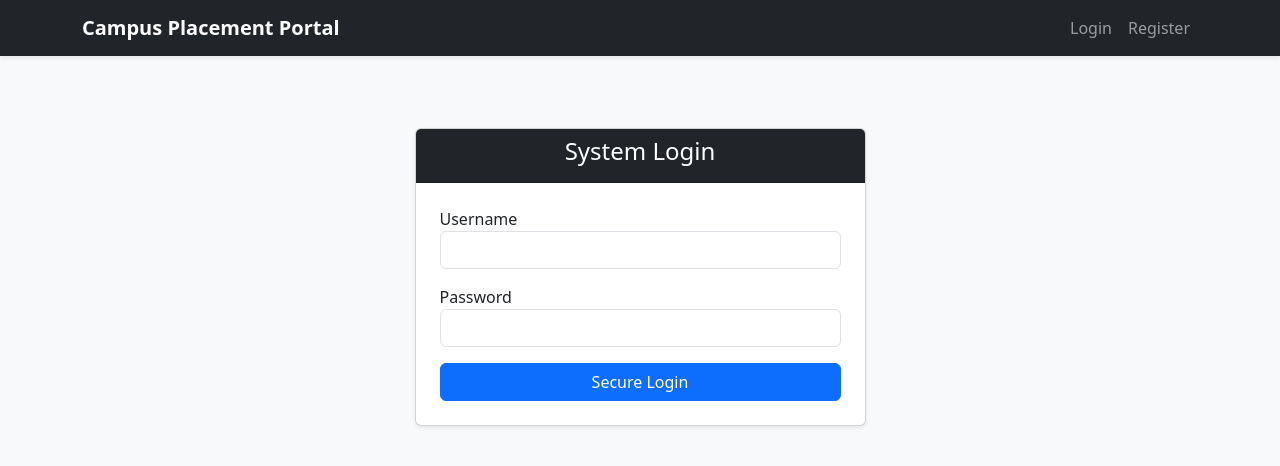
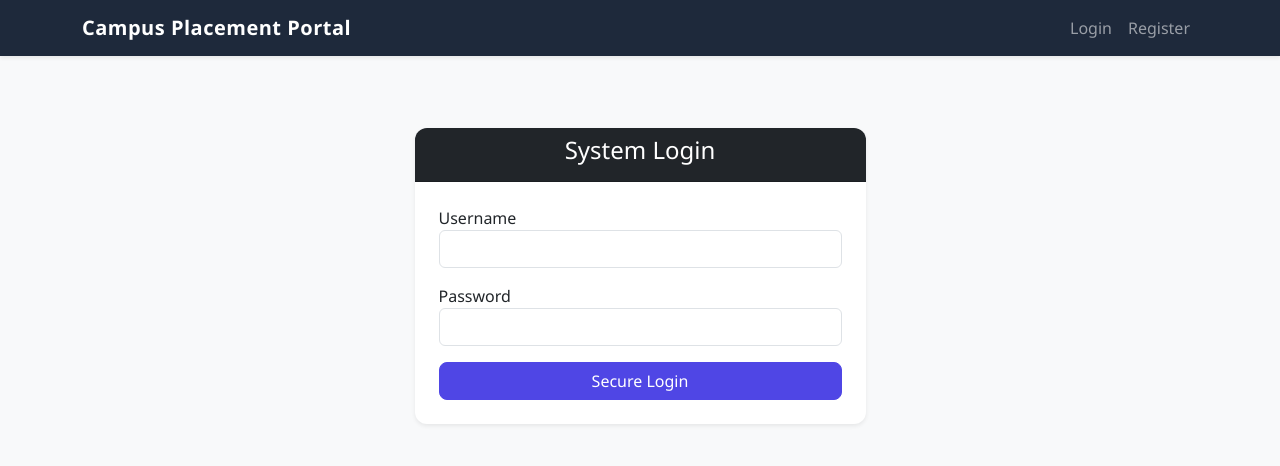
Before and after one commit to rishi-zen/Pracement-Portal, a Flask app: page /login in a window 1280 px wide. Shown: the top 466 px of the page. Run offline with Flask 3, Linux system fonts and the light colour scheme.

Commit message:
some changes and added css file

```diff
--- a/app.py
+++ b/app.py
@@ -1,8 +1,3 @@
-"""
-Main Application Logic
-Author: Rishi Kumar Singh
-Course: MAD-I
-"""
 
 from flask import Flask, render_template, request, redirect, url_for, flash
 from flask_login import LoginManager, login_user, logout_user, login_required, current_user
@@ -18,7 +13,7 @@ app.config['SQLALCHEMY_TRACK_MODIFICATIONS'] = False
 db.init_app(app)
 
 # ==========================================
-# Authentication Setup [cite: 181-184, 498]
+# Authentication Setup
 # ==========================================
 login_manager = LoginManager()
 login_manager.init_app(app)
@@ -45,7 +40,7 @@ def login_route():
         user = AppUser.query.filter_by(username=form_username).first()
 
         if user and check_password_hash(user.pass_hash, form_password):
-            # Constraint: Companies must wait for approval [cite: 66, 366-367]
+            # Constraint: Companies must wait for approval
             if user.account_type == 'company':
                 if user.company_record.admin_verification != 'Approved':
                     flash('Access Denied: Your company profile is pending Admin approval.', 'danger')
@@ -78,7 +73,7 @@ def register_route():
         db.session.add(new_user)
         db.session.flush() # Get the ID before committing
 
-        # Create specific profiles [cite: 58-59, 108-111, 463-464]
+        # Create specific profiles
         if role == 'student':
             student = StudentProfile(
                 auth_id=new_user.id,
@@ -121,7 +116,7 @@ def dashboard_route():
         t_drives = CampusDrive.query.count()
         t_apps = JobApplication.query.count()
 
-        # Pending Approvals [cite: 66, 348-354]
+        # Pending Approvals
         pending_comps = CompanyProfile.query.filter_by(admin_verification='Pending').all()
         pending_drives = CampusDrive.query.filter_by(current_status='Pending').all()
 
@@ -134,7 +129,7 @@ def dashboard_route():
                                p_drives=pending_drives)
 
     elif current_user.account_type == 'company':
-        # Fetch only the drives posted by this specific company [cite: 88, 464]
+        # Fetch only the drives posted by this specific company
         my_drives = CampusDrive.query.filter_by(company_ref=current_user.company_record.id).all()
         return render_template('company_dashboard.html', drives=my_drives)
     elif current_user.account_type == 'student':
@@ -144,7 +139,7 @@ def dashboard_route():
         # Fetch the student's complete application history
         my_apps = JobApplication.query.filter_by(student_ref=current_user.student_record.id).all()
 
-        # Create a list of drive IDs the student already applied to (to hide the Apply button)
+        # Create a list of drive IDs the student already applied to (to hide the Apply button
         applied_drive_ids = [app.drive_ref for app in my_apps]
 
         return render_template('student_dashboard.html',
@@ -192,7 +187,7 @@ def post_drive():
     if current_user.account_type != 'company':
         return redirect(url_for('dashboard_route'))
 
-    # Combine skills, experience, and salary to fit within our DB schema [cite: 89]
+    # Combine skills, experience, and salary to fit within our DB schema
     deadline_str = request.form.get('deadline')
     deadline_date = datetime.strptime(deadline_str, '%Y-%m-%d').date()
 
@@ -202,7 +197,7 @@ def post_drive():
         role_desc=f"{request.form.get('job_desc')} | Salary: {request.form.get('salary')}",
         requirements=f"Skills: {request.form.get('skills')} | Exp: {request.form.get('experience')}",
         last_date=deadline_date,
-        current_status='Pending' # Requires Admin Approval [cite: 351-354]
+        current_status='Pending' # Requires Admin Approval
     )
     db.session.add(new_drive)
     db.session.commit()
@@ -218,7 +213,7 @@ def update_drive(drive_id):
     drive = CampusDrive.query.get_or_404(drive_id)
     # Ensure this company owns the drive
     if drive.company_ref == current_user.company_record.id:
-        drive.current_status = request.form.get('new_status') # e.g., 'Closed' [cite: 90]
+        drive.current_status = request.form.get('new_status') # e.g., 'Closed'
         db.session.commit()
         flash(f'Drive status updated to {drive.current_status}.', 'success')
     return redirect(url_for('dashboard_route'))
@@ -232,13 +227,13 @@ def update_application(app_id):
     application = JobApplication.query.get_or_404(app_id)
     # Ensure this application belongs to a drive owned by this company
     if application.drive_details.company_ref == current_user.company_record.id:
-        # Update selection status (Shortlisted / Selected / Rejected) [cite: 92-93, 468-469]
+        # Update selection status (Shortlisted / Selected / Rejected)
         application.selection_status = request.form.get('new_status')
         db.session.commit()
         flash('Applicant status updated.', 'success')
     return redirect(url_for('dashboard_route'))
 # ==========================================
-# Student Functionalities [cite: 108-116, 470-484]
+# Student Functionalities
 # ==========================================
 @app.route('/student/apply/<int:drive_id>', methods=['POST'])
 @login_required
@@ -257,7 +252,7 @@ def apply_for_drive(drive_id):
     new_application = JobApplication(
         student_ref=student_id,
         drive_ref=drive_id,
-        selection_status='Applied' # Default status [cite: 410]
+        selection_status='Applied' # Default status
     )
     db.session.add(new_application)
     db.session.commit()
--- a/static/css/style.css
+++ b/static/css/style.css
@@ -0,0 +1,71 @@
+
+
+:root {
+    --primary-color: #4F46E5; /* Indigo */
+    --secondary-color: #1E293B; /* Slate Dark */
+    --accent-color: #10B981; /* Emerald Green */
+    --bg-light: #F8FAFC; /* Very Light Blue/Gray */
+    --text-dark: #3c587f;
+}
+
+body {
+    background-color: var(--bg-light);
+    font-family: 'Segoe UI', system-ui, -apple-system, sans-serif;
+    color: var(--text-dark);
+}
+
+/* Custom Navbar */
+.navbar {
+    background-color: var(--secondary-color) !important;
+    box-shadow: 0 4px 6px -1px rgba(0, 0, 0, 0.1);
+}
+
+.navbar-brand {
+    font-weight: 700;
+    letter-spacing: 0.5px;
+}
+
+/* Custom Cards for Dashboards */
+.card {
+    border: none;
+    border-radius: 12px;
+    box-shadow: 0 4px 15px rgba(0, 0, 0, 0.05);
+    transition: transform 0.2s ease-in-out, box-shadow 0.2s ease-in-out;
+}
+
+.card:hover {
+    transform: translateY(-3px);
+    box-shadow: 0 10px 25px rgba(0, 0, 0, 0.1);
+}
+
+.card-header {
+    border-top-left-radius: 12px !important;
+    border-top-right-radius: 12px !important;
+    font-weight: 600;
+}
+
+/* Custom Buttons */
+.btn-primary {
+    background-color: var(--primary-color);
+    border-color: var(--primary-color);
+    border-radius: 8px;
+    font-weight: 500;
+}
+
+.btn-primary:hover {
+    background-color: #4338CA;
+    border-color: #4338CA;
+}
+
+.btn-success {
+    background-color: var(--accent-color);
+    border-color: var(--accent-color);
+    border-radius: 8px;
+}
+
+/* Custom Badges */
+.badge {
+    padding: 0.5em 0.75em;
+    border-radius: 6px;
+    font-weight: 500;
+}
--- a/templates/base.html
+++ b/templates/base.html
@@ -5,6 +5,7 @@
     <meta name="viewport" content="width=device-width, initial-scale=1.0">
     <title>Campus Placement Portal</title>
     <link href="https://cdn.jsdelivr.net/npm/bootstrap@5.3.0/dist/css/bootstrap.min.css" rel="stylesheet">
+    <link rel="stylesheet" href="{{ url_for('static', filename='css/style.css') }}">
 </head>
 <body class="bg-light">
 
```
Also changed, not shown: models.py (+1 -7 lines), setup_db.py (+1 -6 lines).
